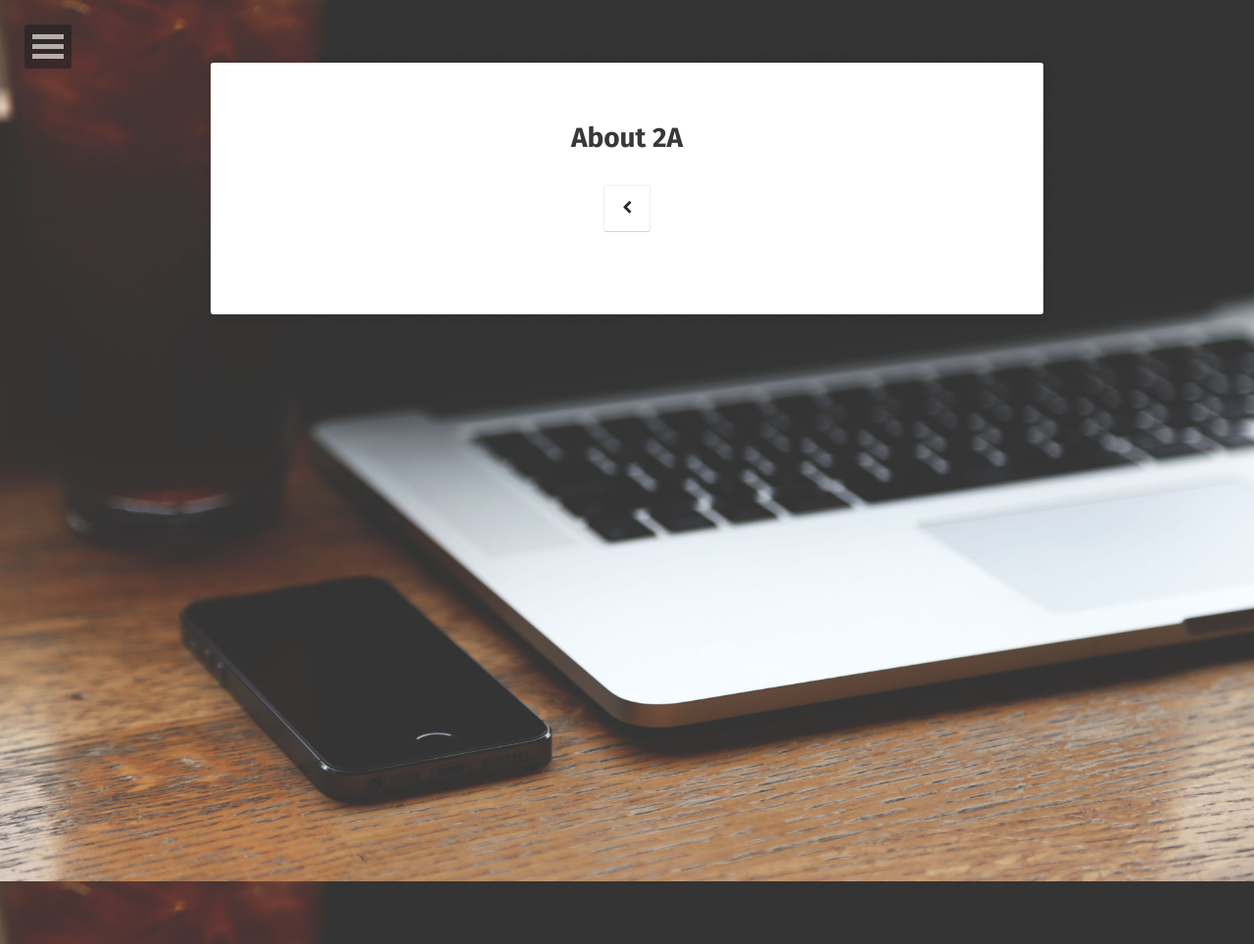
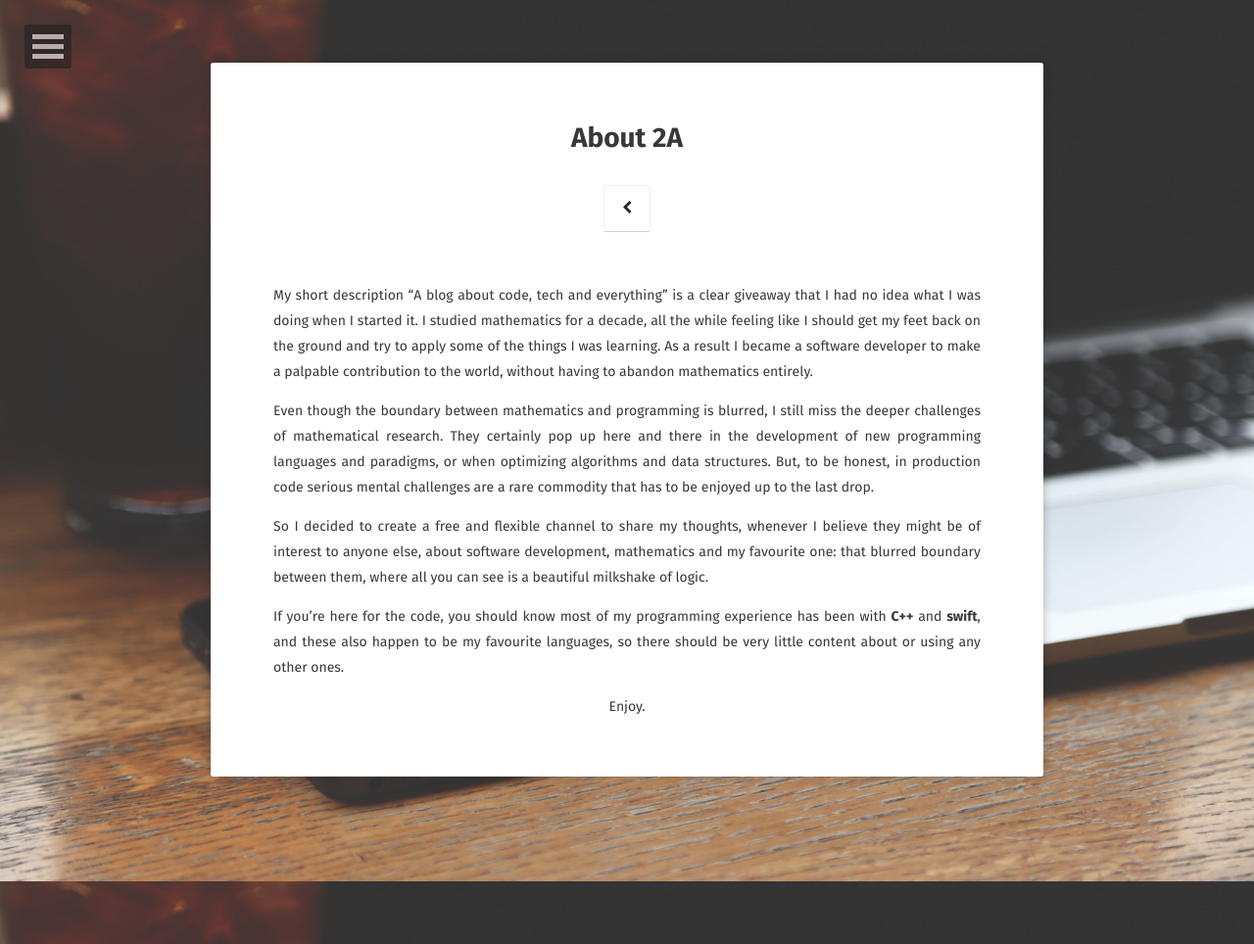
Before and after one commit to twoablog/twoablog.github.io, a Jekyll site: the page built from about/index.md, in a window 1280 px wide. Shown: the whole page at 98% size. Built offline with Jekyll 4.4.1, drawn with Linux system fonts in a browser that asks for light colours; some web fonts are replaced.

Commit message:
Updated "about".

```diff
--- a/about/index.md
+++ b/about/index.md
@@ -3,3 +3,13 @@ layout: page
 title: About 2A
 date: 2018-04-29
 ---
+
+My short description "A blog about code, tech and everything" is a clear giveaway that I had no idea what I was doing when I started it. I studied mathematics for a decade, all the while feeling like I should get my feet back on the ground and try to apply some of the things I was learning. As a result I became a software developer to make a palpable contribution to the world, without having to abandon mathematics entirely.
+
+Even though the boundary between mathematics and programming is blurred, I still miss the deeper challenges of mathematical research. They certainly pop up here and there in the development of new programming languages and paradigms, or when optimizing algorithms and data structures. But, to be honest, in production code serious mental challenges are a rare commodity that has to be enjoyed up to the last drop.
+
+So I decided to create a free and flexible channel to share my thoughts, whenever I believe they might be of interest to anyone else, about software development, mathematics and my favourite one: that blurred boundary between them, where all you can see is a beautiful milkshake of logic.
+
+If you're here for the code, you should know most of my programming experience has been with __C++__ and __swift__, and these also happen to be my favourite languages, so there should be very little content about or using any other ones.
+
+<center>Enjoy.</center>
```
